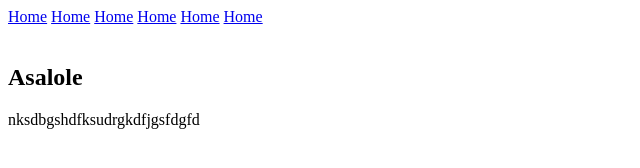
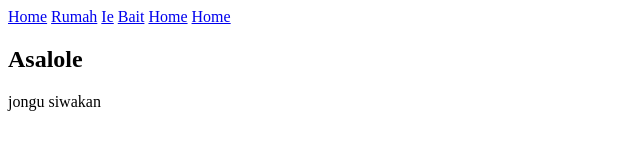
Before and after one commit to bulanfeb12/Asalole, a plain HTML site: page index.html in a window 1280 px wide. Shown: the whole page, without its empty margins (0-640 px from the left). Drawn offline with Linux system fonts and the light colour scheme.

Commit message:
Update index.html

```diff
--- a/index.html
+++ b/index.html
@@ -1,4 +1,4 @@
-<!DOCTYPE html>
+<!DOCTYPE html/>
 <html lang="en">
 <head>
     <meta charset="UTF-8">
@@ -8,9 +8,9 @@
 <body>
     <nav>
        <a href="#" class="">Home</a>
-       <a href="#">Home</a>
-       <a href="#">Home</a>
-       <a href="#">Home</a>
+       <a href="#">Rumah</a>
+       <a href="#">Ie</a>
+       <a href="#">Bait</a>
        <a href="#">Home</a>
        <a href="#">Home</a>
     </nav>
@@ -22,7 +22,7 @@
         </div>
         <div class="home-content">
             <h1>Asalole</h1>
-            <p>nksdbgshdfksudrgkdfjgsfdgfd</p>
+            <p>jongu siwakan</p>
         </div>
     </section>
 
```
